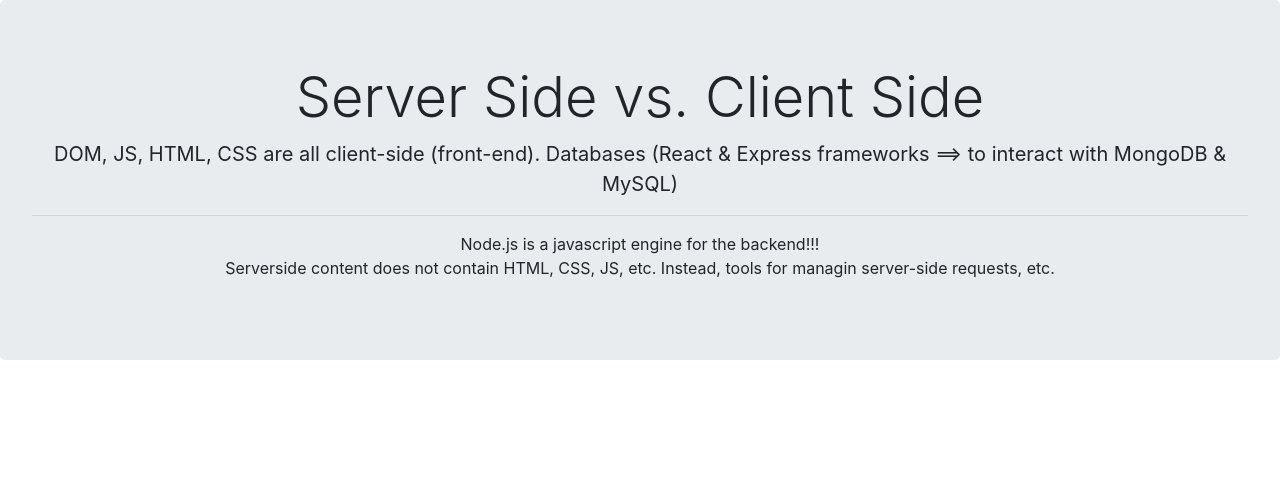
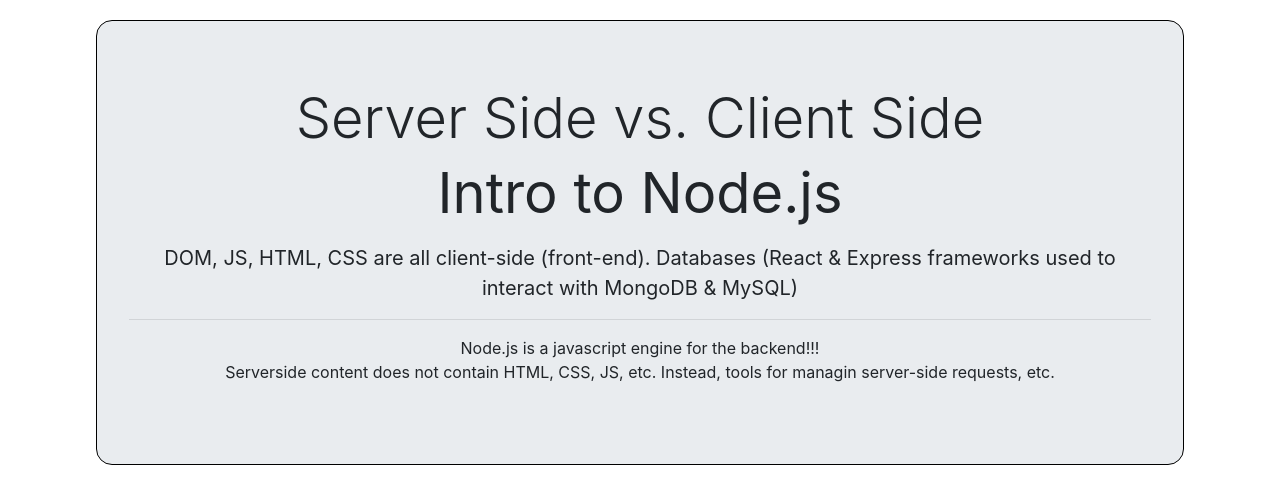
Before and after one commit to julianvanost/Week-05, a plain HTML site: page Day-01/index.html in a window 1280 px wide. Drawn offline with nearby package versions, Linux system fonts and the light colour scheme.

Commit message:
Adds some simple stlying and notes to index and styles

```diff
--- a/Day-01/index.html
+++ b/Day-01/index.html
@@ -14,7 +14,8 @@
 <body>
   <div class="jumbotron text-center">
     <h1 class="display-4">Server Side vs. Client Side</h1>
-    <p class="lead"><b>DOM, JS, HTML, CSS are all client-side (front-end). Databases (React & Express frameworks ==> to
+    <p class="lead display-4"><b>Intro to Node.js</b></p>
+    <p class="lead"><b>DOM, JS, HTML, CSS are all client-side (front-end). Databases (React & Express frameworks used to
         interact with MongoDB & MySQL)</b></p>
     <hr class="lead center-text">Node.js is a javascript engine for the backend!!!
     <p>Serverside content does not contain HTML, CSS, JS, etc. Instead, tools for managin server-side requests, etc.</p>
--- a/Day-01/syles.css
+++ b/Day-01/syles.css
@@ -0,0 +1,12 @@
+.jumbotron {
+  max-width: 85%;
+  margin-right: auto;
+  margin-left: auto;
+  margin-top: 20px;
+  border: 1px solid #000;
+  border-radius: 1rem;
+  -webkit-border-radius: 1rem;
+  -moz-border-radius: 1rem;
+  -ms-border-radius: 1rem;
+  -o-border-radius: 1rem;
+}
```
